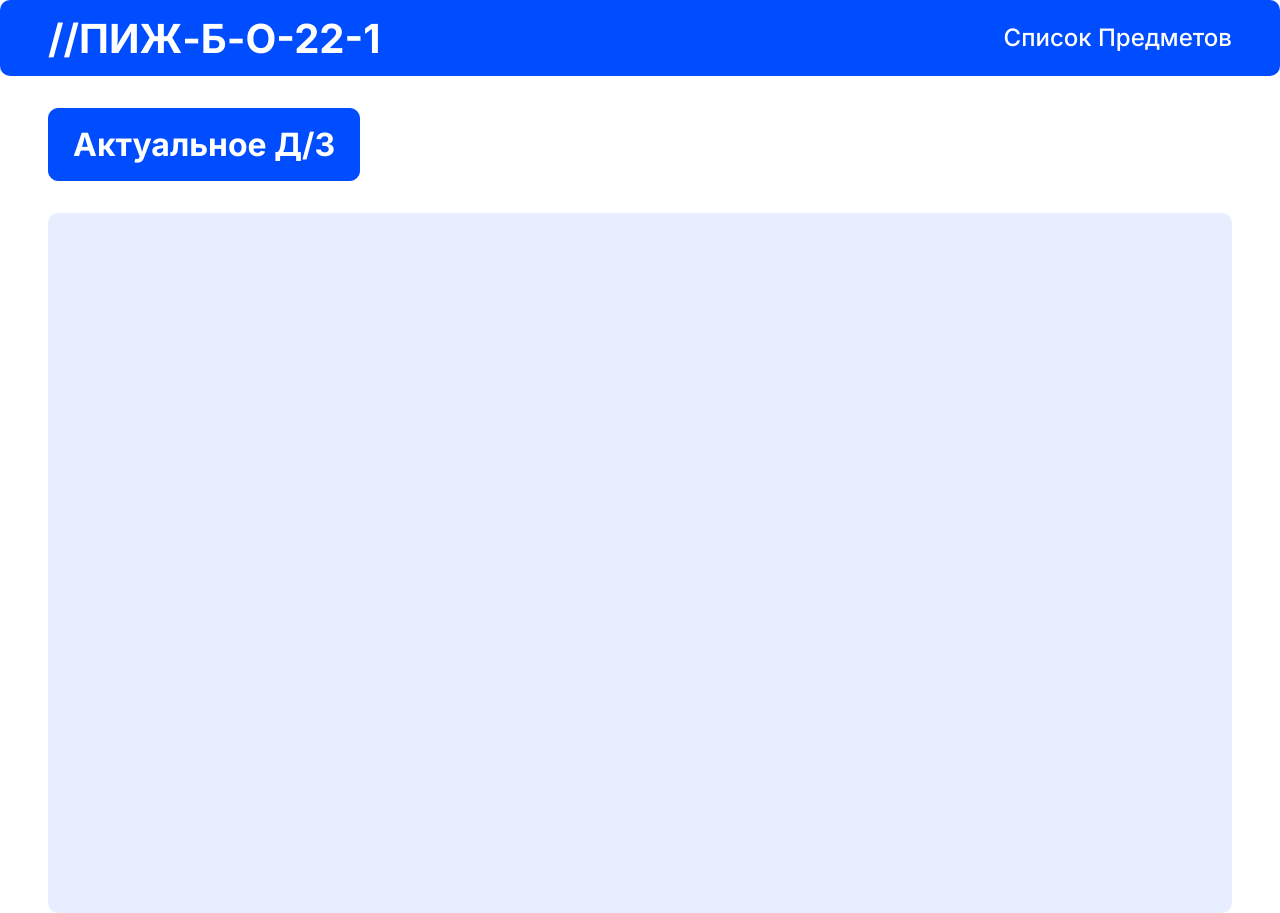
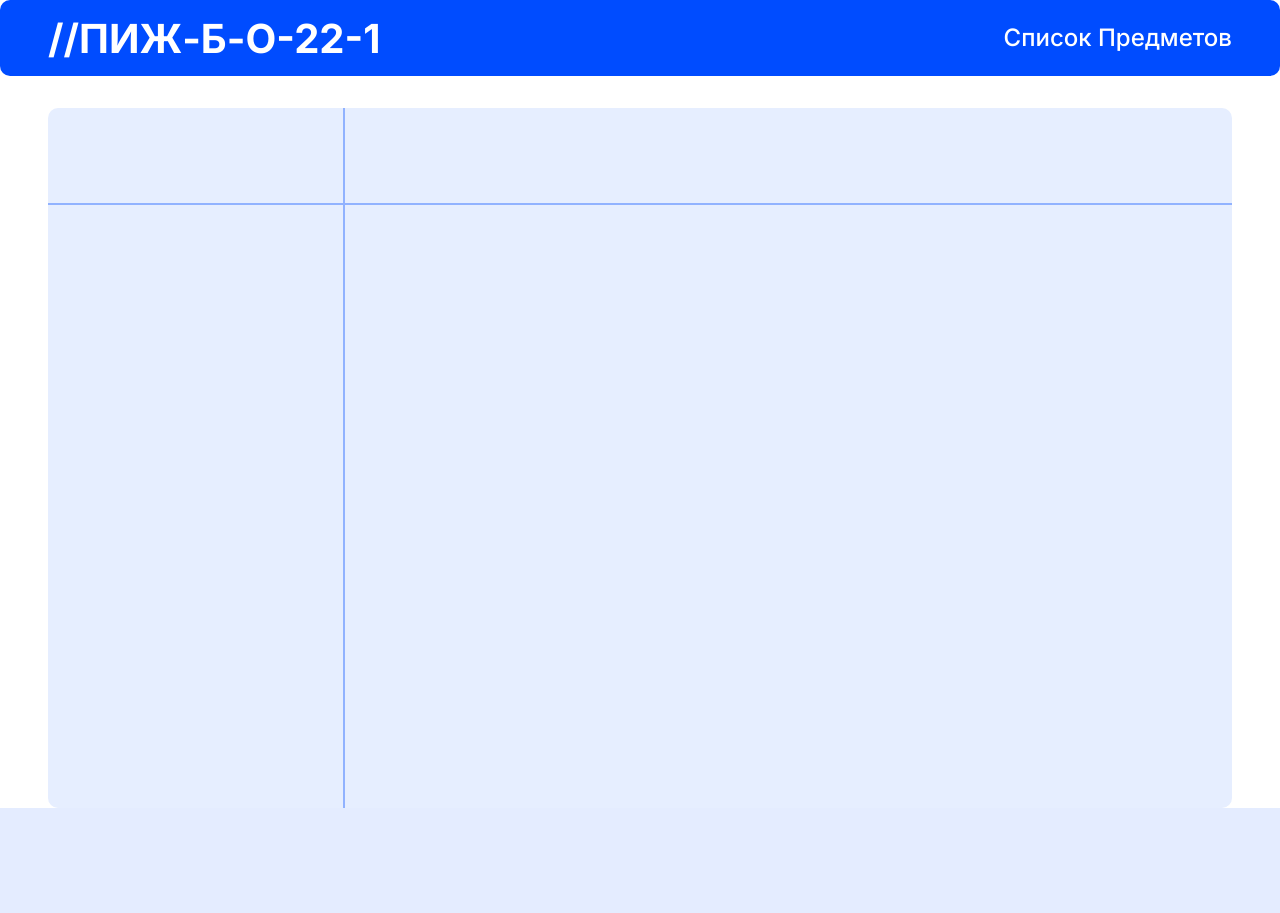
Before and after one commit to NeTRooo/pj-b-o-22-1, a Django app: template pj/main_page/templates/main_page/disciplines.html in a window 1280 px wide. After the commit the page ends 808 px from the top, so only its background shows below. Run offline with Django 3.2, Linux system fonts and the light colour scheme; the template is opened without the code that fills it, so the values that code supplies are empty.

Commit message:
Кароче добавил зачаток таблицы на секонд странице

```diff
--- a/pj/main_page/static/main_page/css/main.css
+++ b/pj/main_page/static/main_page/css/main.css
@@ -43,3 +43,20 @@ h5,.h5{font-size:24px;line-height:30px;font-weight:500;cursor:default;}h6,.h6{fo
 .left_bottom{border-top:1px solid var(--BG_4);border-right:1px solid var(--BG_4);}
 .right_top{border-bottom:1px solid var(--BG_4);border-left:1px solid var(--BG_4);}
 .right_bottom{border-top:1px solid var(--BG_4);border-left:1px solid var(--BG_4);}
+/* disciplines */
+.buttons{display:block;
+         position:inline-table;;
+         }
+
+.schedule{height:700px;width:100%;margin-top:32px;
+    background-color:var(--BG_3);border-radius:10px;
+    display:flex;flex-direction:row;
+}
+.schedule_left{height:50%;width:25%;color:var(--TC_2);border-radius:10px 0px 0px 10px;}
+.schedule_right{height:100%;width:75%;border-radius:0px 10px 10px 0px;}
+.left_top{display:flex;align-items:center;justify-content:center;}
+.left_top,.right_top{height:96px;}.left_bottom,.right_bottom{height:604px;}
+.left_top{border-bottom:1px solid var(--BG_4);border-right:1px solid var(--BG_4);}
+.left_bottom{border-top:1px solid var(--BG_4);border-right:1px solid var(--BG_4);}
+.right_top{border-bottom:1px solid var(--BG_4);border-left:1px solid var(--BG_4);}
+.right_bottom{border-top:1px solid var(--BG_4);border-left:1px solid var(--BG_4);}
--- a/pj/main_page/templates/main_page/disciplines.html
+++ b/pj/main_page/templates/main_page/disciplines.html
@@ -8,12 +8,22 @@
 {% endblock %} {% endcomment %}
 
 {% block content %}
-    <div class="buttons">
-        <div class="button_current button">
-            <p class="h3">Актуальное Д/З</p>
+
+    <div class="schedule">
+            <div class="schedule_left">
+            <div class="left_top">
+            </div>
+            <div class="left_bottom">
+
+            </div>
+        </div>
+        <div class="schedule_right">
+            <div class="right_top">
+
+            </div>
+            <div class="right_bottom">
+
+            </div>
         </div>
     </div>
-    <div class="schedule">
-
-    </div>
 {% endblock %}
--- a/pj/main_page/templates/main_page/shablon.html
+++ b/pj/main_page/templates/main_page/shablon.html
@@ -21,7 +21,7 @@
             </a>
         </div>
         <div class="other">
-            <a href="templates/main_page/disciplines.html" class="h5">Список Предметов</a>
+            <a href="disciplines/" class="h5">Список Предметов</a>
         </div>
     </div>
     <div class="content">
--- a/pj/main_page/urls.py
+++ b/pj/main_page/urls.py
@@ -3,5 +3,5 @@ from . import views
 
 urlpatterns = [
     path('', views.main_home, name='main_page'),
-    path('', views.disciplines, name='disciplines'),
+    path('disciplines/', views.disciplines, name='disciplines'),
 ]
--- a/pj/pj/urls.py
+++ b/pj/pj/urls.py
@@ -7,4 +7,5 @@ from django.views.generic import TemplateView
 urlpatterns = [
     path('admin/', admin.site.urls),
     path('', include('main_page.urls')),
+    path('disciplines/', include('main_page.urls'))
 ] + static(settings.STATIC_URL, document_root=settings.STATIC_ROOT)
```
